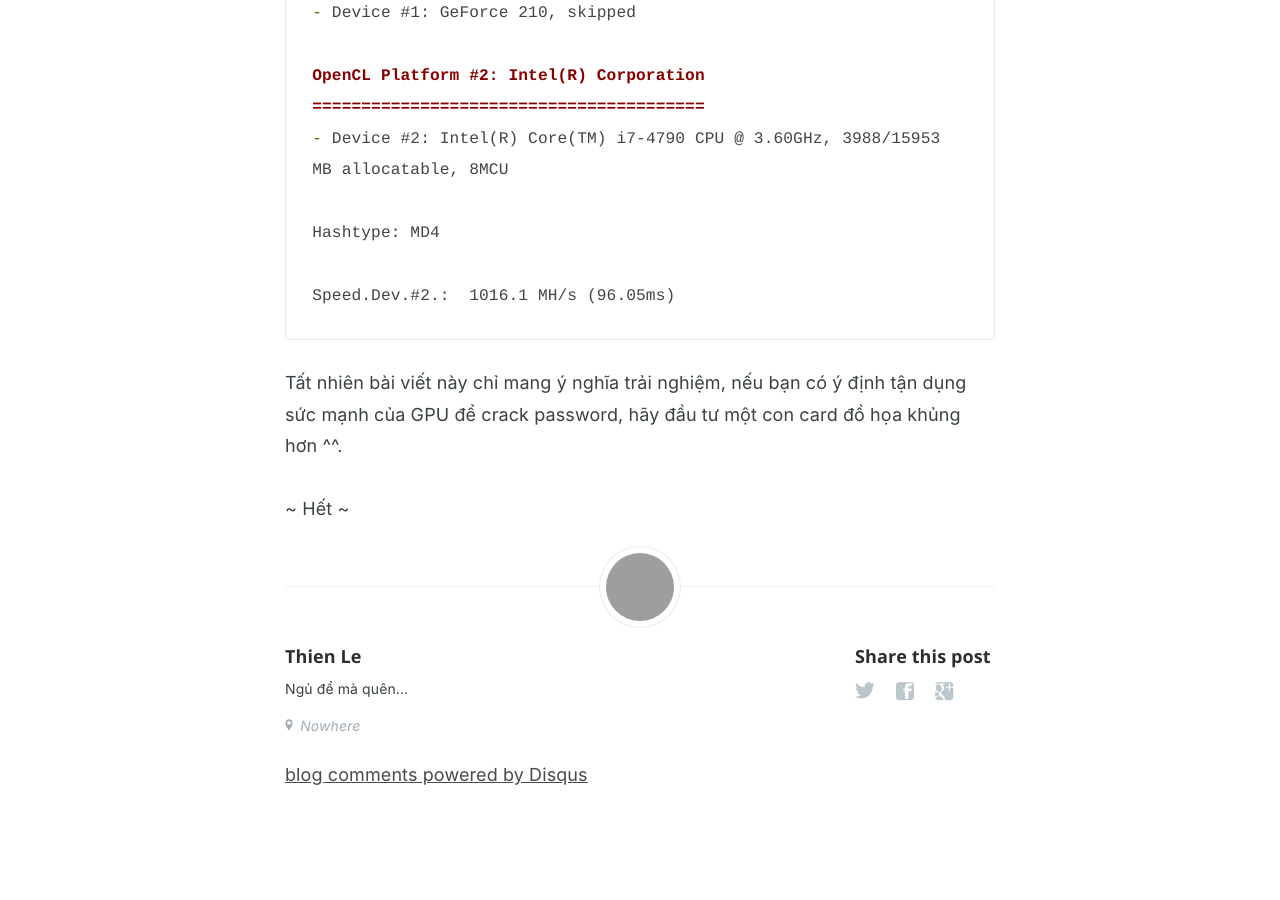
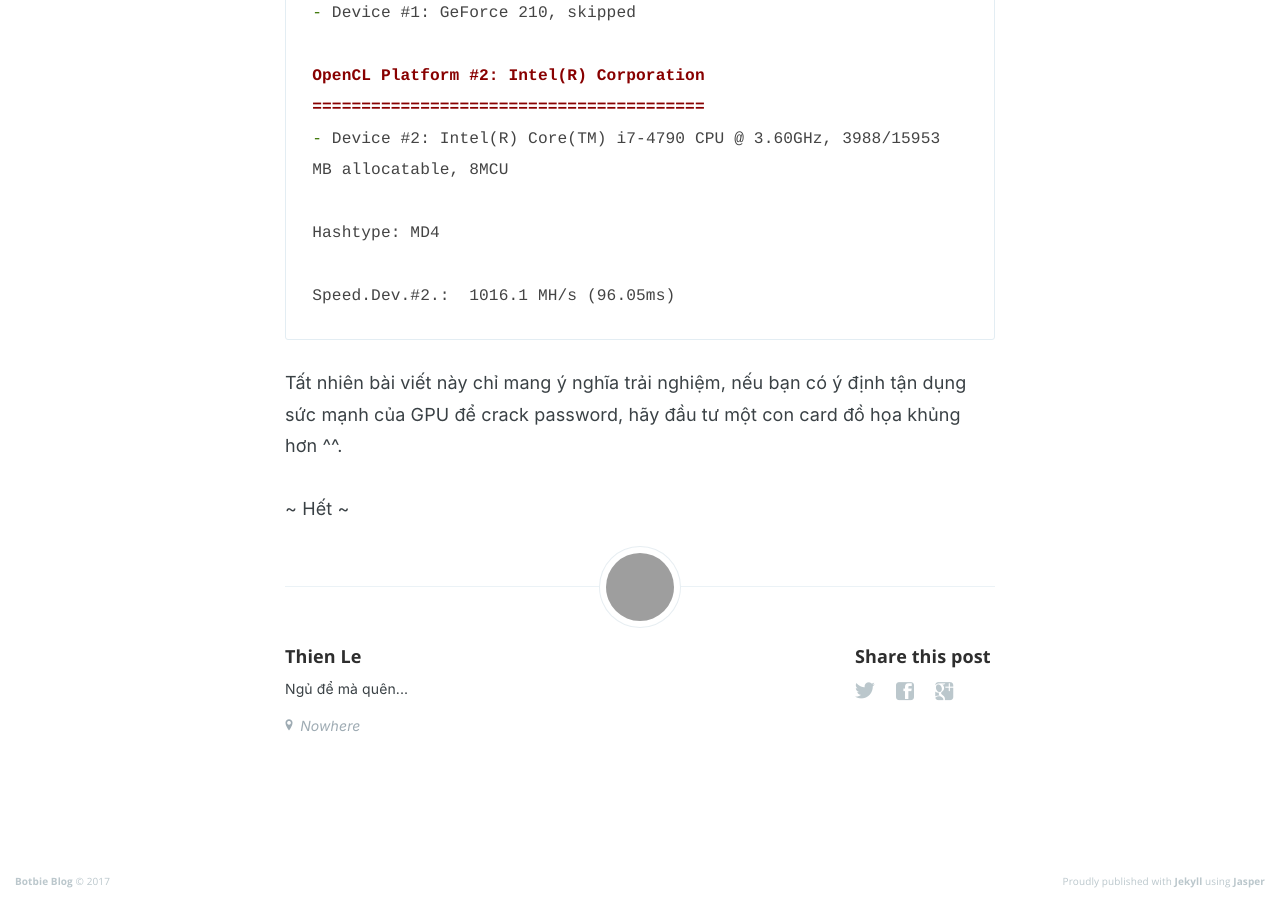
Before and after one commit to botbie/blog, a Jekyll site: the page built from _posts/2016-07-31-trai-nghiem-hashcat-voi-gpu-cui-mia.md, in a window 1280 px wide and 900 px high, scrolled down 6264 px. Built offline with Jekyll 4.4.1, drawn with Linux system fonts in a browser that asks for light colours; nearby versions of some CDN libraries; comment, search, counter and statistics services are not loaded; before the commit the page ends 7096 px from its top, so only the background shows below that; some of the changed lines change nothing that is shown; grey boxes are pictures that could not be loaded.

Commit message:
Add facebook comments

```diff
--- a/_config.yml
+++ b/_config.yml
@@ -11,6 +11,7 @@
 
 google_analytics: UA-51088846-5
 disqus: botbie-io-blog
+facebook_app_id: 1555729331387875
 
 # Permalinks
 permalink: /:year/:month/:day/:title
--- /dev/null
+++ b/_includes/facebook.html
@@ -0,0 +1,8 @@
+<div id="fb-root"></div>
+<script>(function(d, s, id) {
+var js, fjs = d.getElementsByTagName(s)[0];
+if (d.getElementById(id)) return;
+js = d.createElement(s); js.id = id;
+js.src = "//connect.facebook.net/en_GB/all.js#xfbml=1&appId={{site.facebook_app_id}}";
+fjs.parentNode.insertBefore(js, fjs);
+}(document, "script", "facebook-jssdk"));</script>
--- a/_layouts/default.html
+++ b/_layouts/default.html
@@ -52,5 +52,6 @@
 
     <!-- Add Google Analytics  -->
     {% include analytics.html %}
+    {% include facebook.html %}
 </body>
 </html>
--- a/_layouts/post.html
+++ b/_layouts/post.html
@@ -1,6 +1,7 @@
 ---
 layout: default
 disqus: false
+comments: false
 class: 'post-template'
 ---
 <!-- < default -->
@@ -92,9 +93,8 @@
                 </a>
             </section>
 
-            <!-- Add Disqus Comments -->
-            {% if page.disqus %}
-                {% include disqus.html %}
+            {% if page.comments %}
+                <div data-width="100%" class="fb-comments" data-href="{{ site.url }}{{ page.url }}"></div>
             {% endif %}
 
         </footer>
--- a/_posts/2016-07-31-trai-nghiem-hashcat-voi-gpu-cui-mia.md
+++ b/_posts/2016-07-31-trai-nghiem-hashcat-voi-gpu-cui-mia.md
@@ -7,7 +7,7 @@
 tags: [gpu, hashcat]
 subclass: 'post tag-test tag-content'
 author: nguquen
-disqus: true
+comments: true
 navigation: True
 ---
 
```
